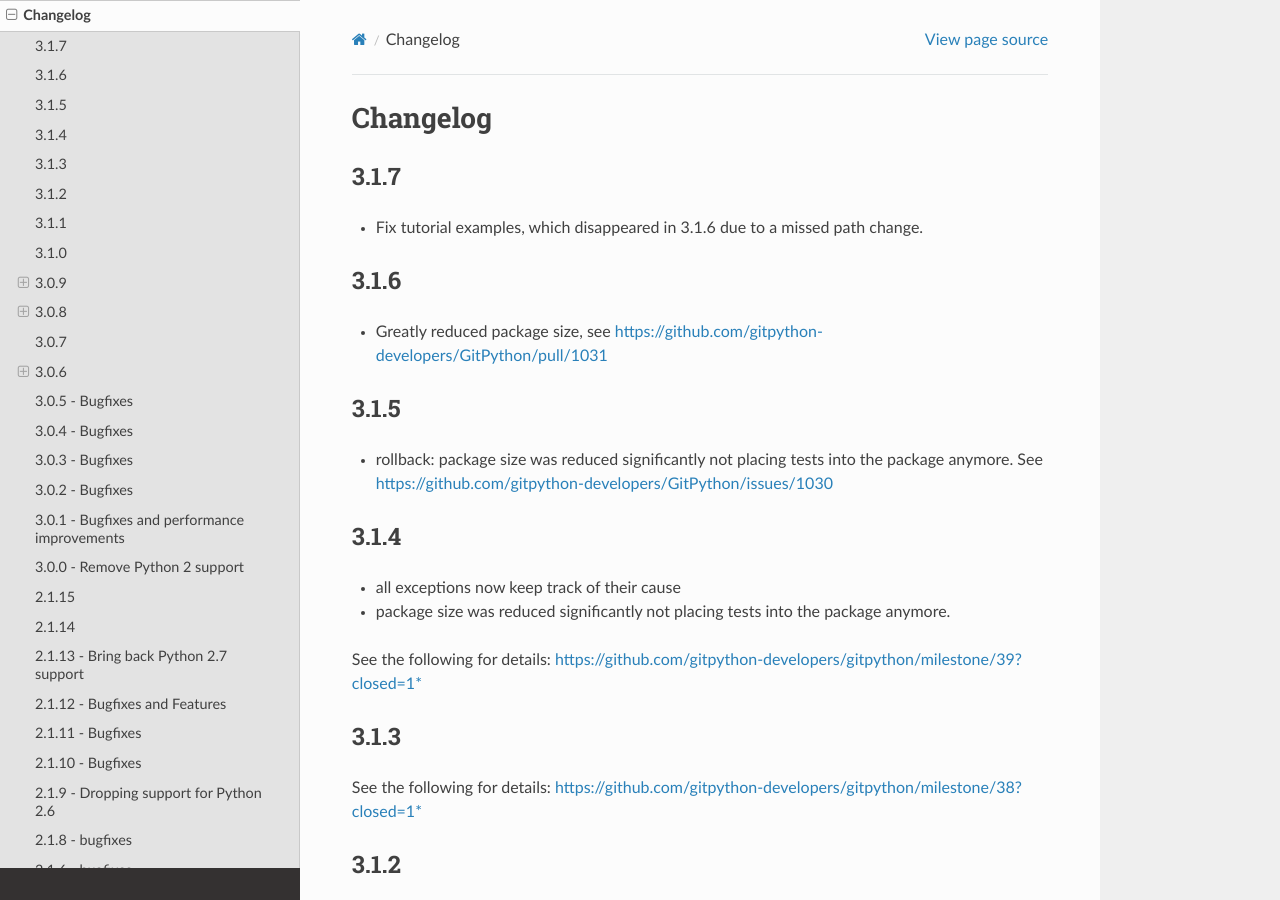
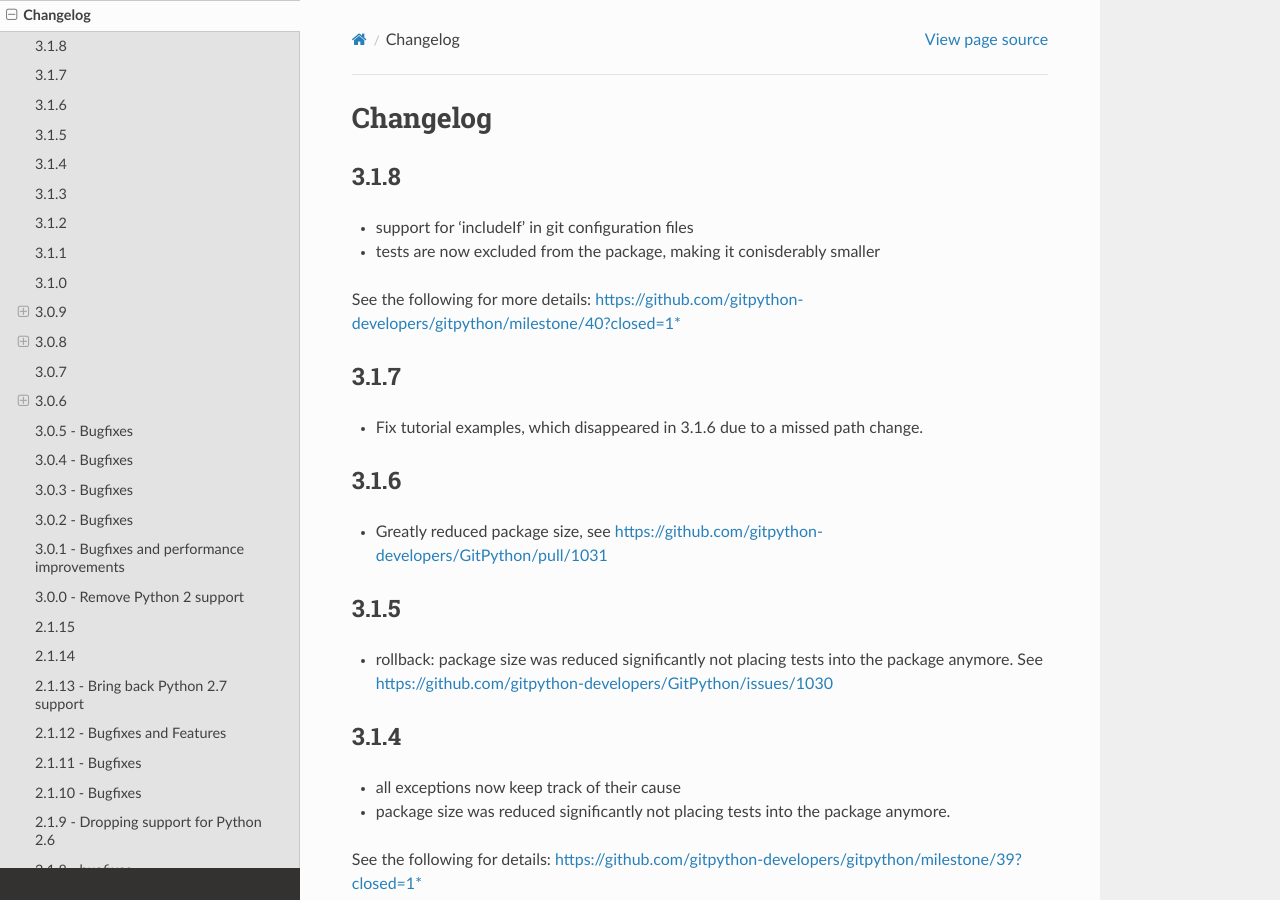
Before and after one commit to gitpython-developers/GitPython, a Sphinx documentation site: the page built from doc/source/changes.rst, in a window 1280 px wide and 900 px high. Built offline with Sphinx 7.4.7 and the Read the Docs theme 2.0.0, drawn with Linux system fonts in a browser that asks for light colours.

Commit message:
bump patch level

```diff
--- a/doc/source/changes.rst
+++ b/doc/source/changes.rst
@@ -1,6 +1,16 @@
 =========
 Changelog
 =========
+
+3.1.8
+=====
+
+* support for 'includeIf' in git configuration files
+* tests are now excluded from the package, making it conisderably smaller
+
+
+See the following for more details:
+https://github.com/gitpython-developers/gitpython/milestone/40?closed=1*
 
 
 3.1.7
```
Also changed, not shown: 1 other file.
